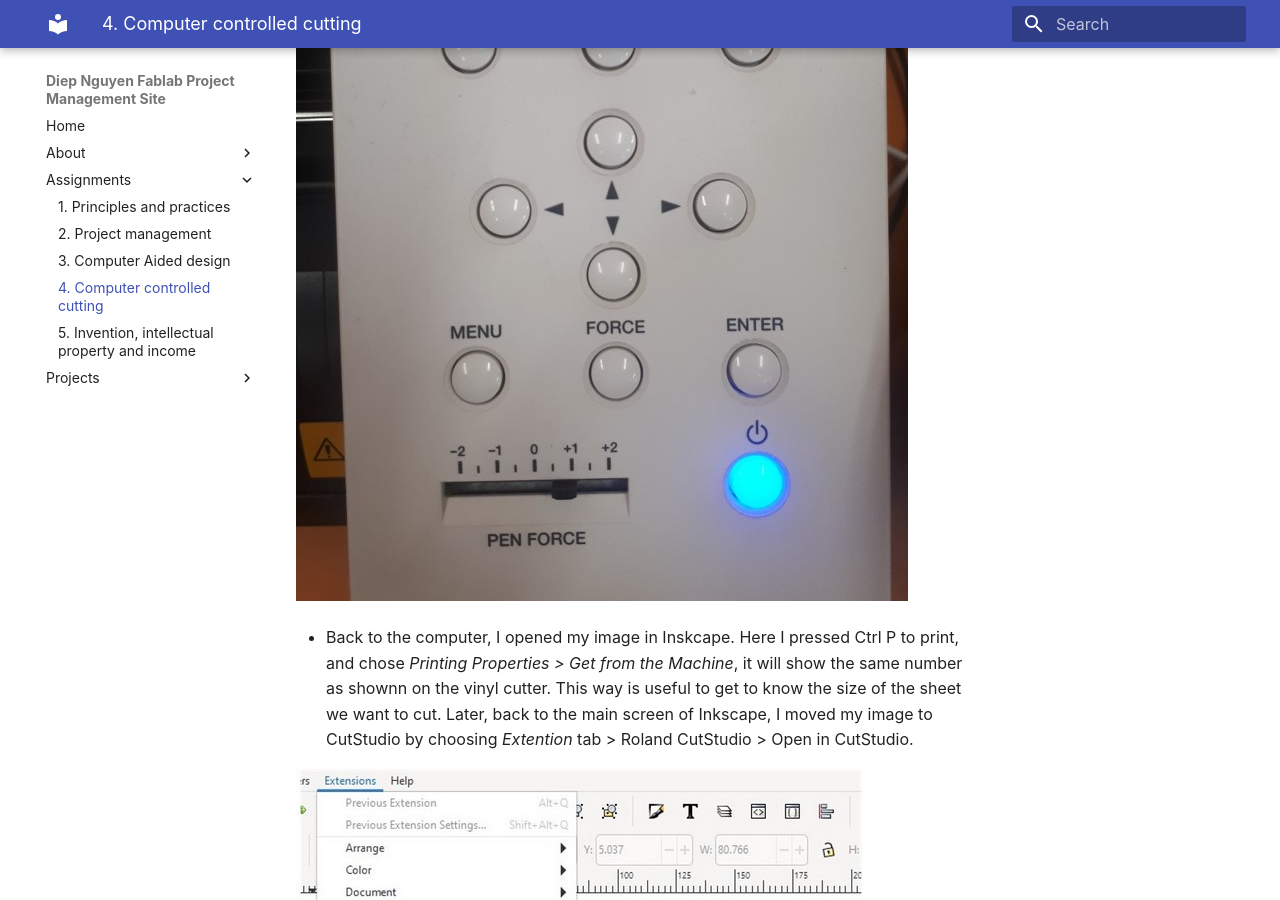
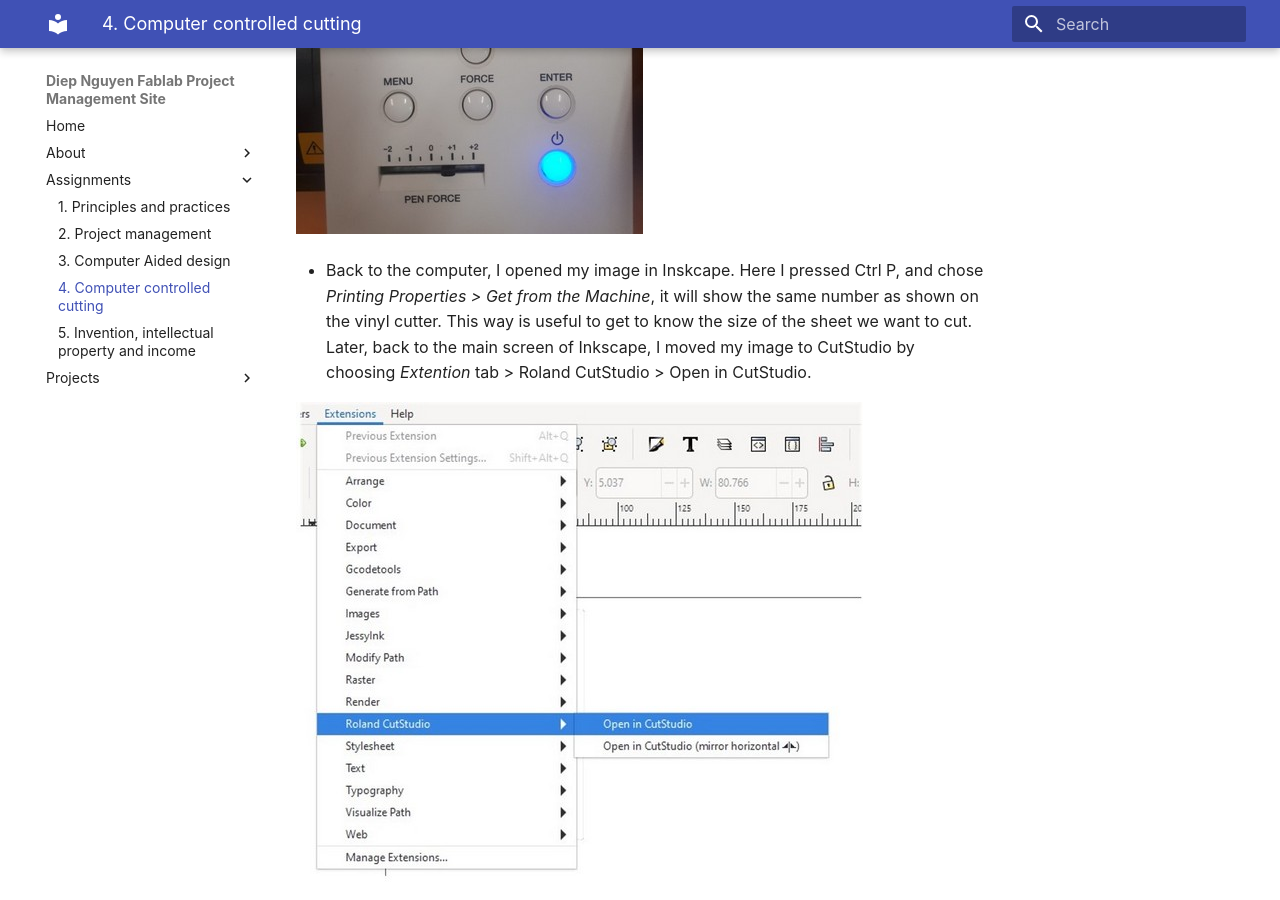
Before and after one commit to diepnguyenhoang/my_website, an MkDocs documentation site: the page built from _docs/assignments/week04.md, in a window 1280 px wide and 900 px high, scrolled down 5331 px. Built offline with MkDocs 1.6.1 and Material for MkDocs 9.7.7, drawn with Linux system fonts in a browser that asks for light colours; some of the changed text lies outside the part shown.

Commit message:
week04 edit vn

```diff
--- a/_docs/assignments/week04.md
+++ b/_docs/assignments/week04.md
@@ -57,7 +57,7 @@
 ![](../images/week04/vinyl008.jpg)
 
 
-- Back to the computer, I opened my image in Inskcape. Here I pressed Ctrl P to print, and chose *Printing Properties > Get from the Machine*, it will show the same number as shownn on the vinyl cutter. This way is useful to get to know the size of the sheet we want to cut.
+- Back to the computer, I opened my image in Inskcape. Here I pressed Ctrl P, and chose *Printing Properties > Get from the Machine*, it will show the same number as shown on the vinyl cutter. This way is useful to get to know the size of the sheet we want to cut.
 Later, back to the main screen of Inkscape, I  moved my image to CutStudio by choosing *Extention* tab > Roland CutStudio > Open in CutStudio.
 
 ![](../images/week04/vinyl09.jpg)
```
Also changed, not shown: other parts of _docs/assignments/week04.md (+3 -3 lines), docs/assignments/week04/index.html (+4 -4 lines), _docs/images/week04/vinyl008.jpg, docs/images/week04/vinyl008.jpg, docs/search/search_index.json, 3 other files.
